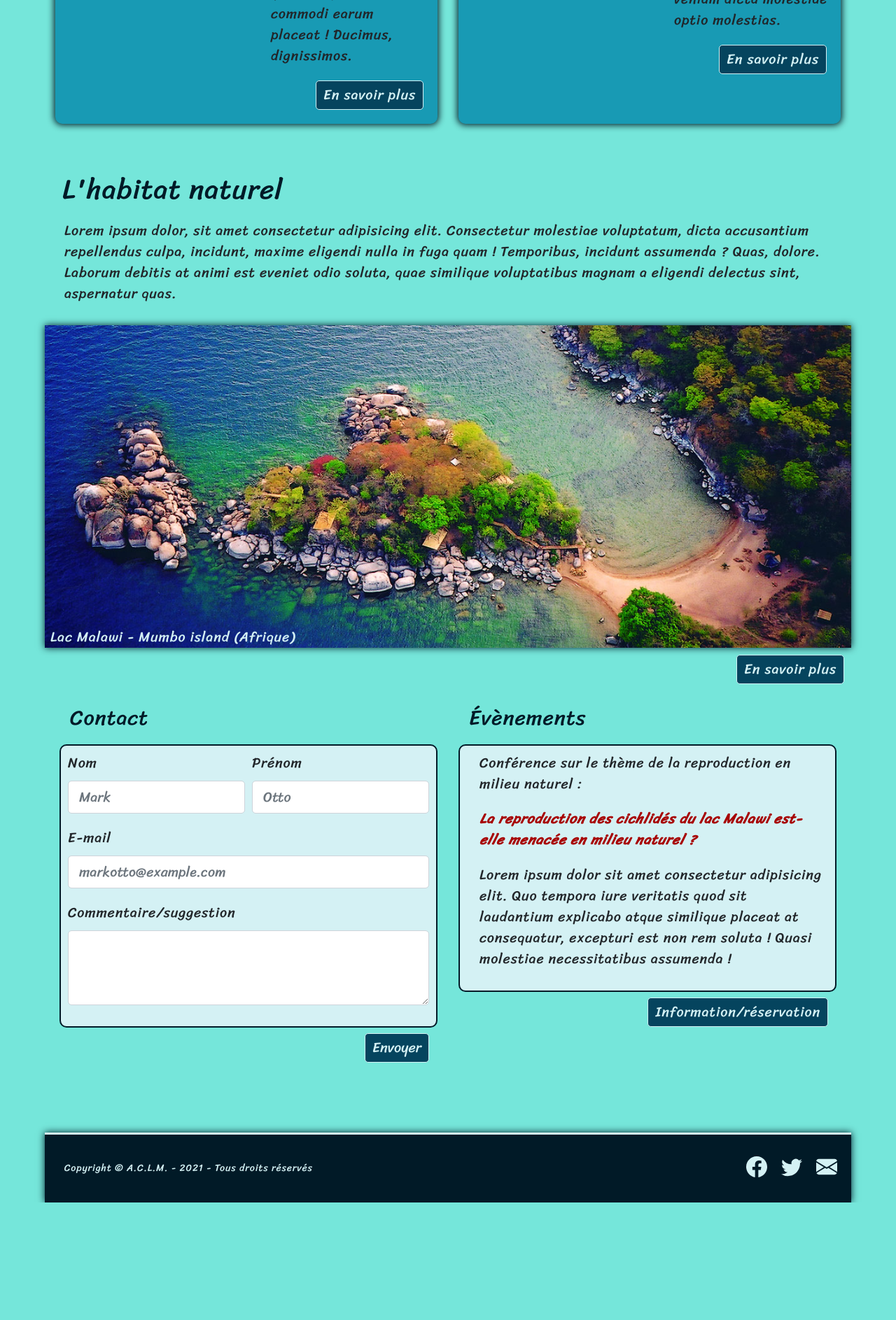
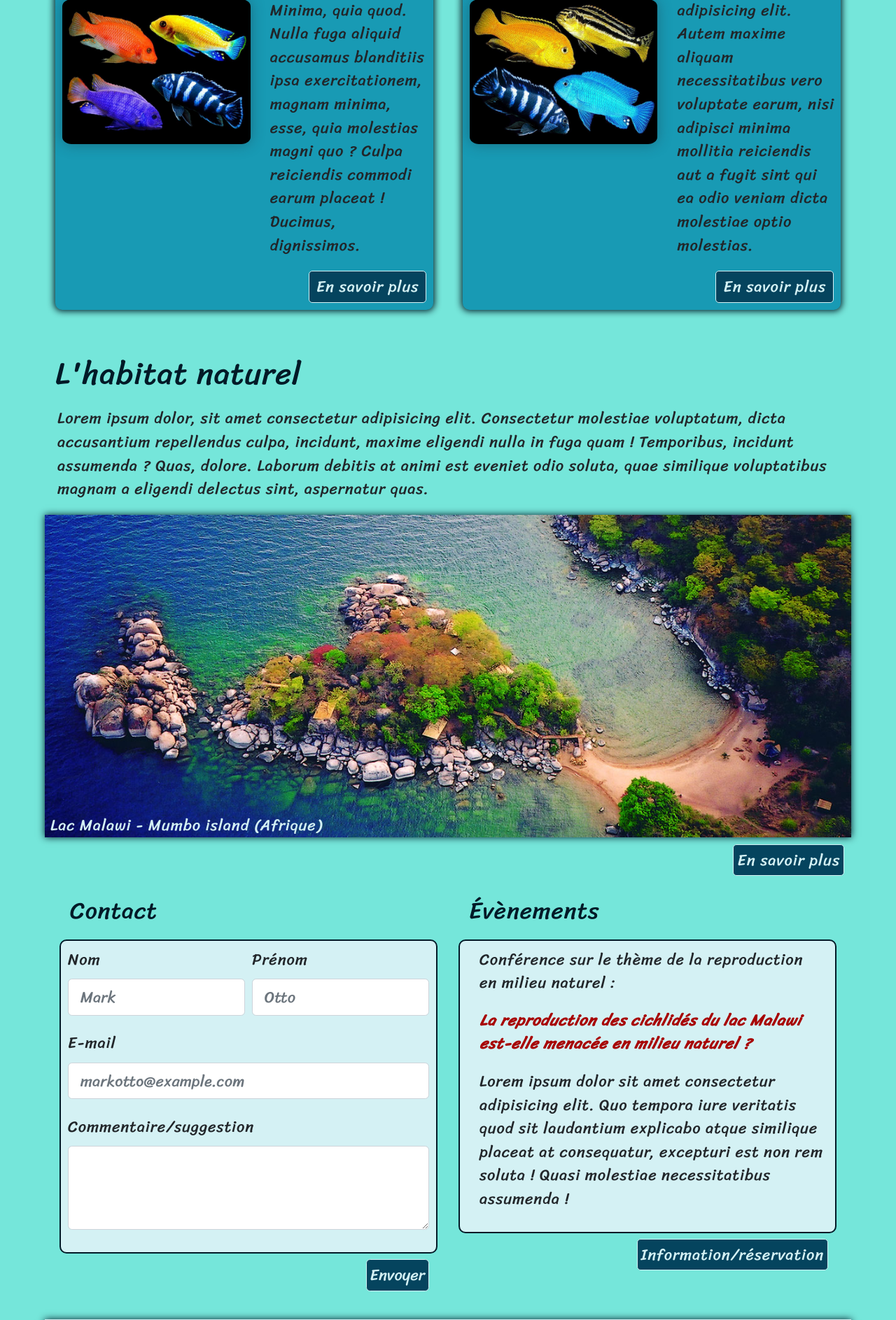
Before and after one commit to CDom42/eval1-asso-cichlides, a PHP site: page / in a window 1280 px wide. Shown: the part 2903-4790 px from the top of the page at 70% size. Before the commit the page ends 4622 px from the top, so only its background shows below. Run offline with PHP 8.4, Linux system fonts and the light colour scheme.

Commit message:
work on fine-tuning the responsive

```diff
--- a/style.css
+++ b/style.css
@@ -1,6 +1,6 @@
 /* ΞΞΞΞΞΞΞΞΞΞΞΞΞ  general styles  ΞΞΞΞΞΞΞΞΞΞΞΞΞ */
 :root {
-    font-size: 12px;
+    font-size: 14px;
 }
 
 * {
@@ -101,7 +101,7 @@ p {
     background-color: #05445e;
     color: #d4f1f4;
     border-color: #d4f1f4;
-    padding: 5px 10px 5px 10px;
+    padding: 5px;
 }
 
 .img-contenant > .button:hover,
@@ -115,7 +115,7 @@ p {
 .btn-info,
 .conf > .button {
     float: right;
-    margin: 20px auto;
+    margin: 20px 0 0 0;
     transition-duration: .5s;
 }
 
@@ -186,6 +186,7 @@ p {
         "article6"
         "article7";
     grid-row-gap: 2em;
+    grid-column-gap: .5em;
 }
 
 .article1 {
@@ -218,7 +219,6 @@ p {
 
 .module-texte {
     flex-shrink: initial;
-    padding: 10px;
     align-content: center;
     justify-content: center;
 }
@@ -235,7 +235,7 @@ p {
     border-radius: 5%;
     justify-content: center;
     align-content: center;
-    width: 260px;
+    width: 12em;
     display: block;
     margin: 0 auto;
     -webkit-box-shadow: 0px 0px 20px 0px #1d2e3866;
@@ -244,9 +244,9 @@ p {
 
 .footer {
     background-color: #011a27;
-    height: 5em;
+    height: 6em;
     border-top: 3px solid #d4f1f4;
-    margin-top: 80px;
+    margin-top: 40px;
     box-shadow: 0px 0px 10px 0px #011a27;
     display: flex;
     align-items: center;
@@ -273,19 +273,38 @@ p {
     font-size: 1.5em;
 }
 
-@media screen and (max-width: 320px) {
+@media screen and (max-width: 410px) {
     .title-header h1 {
-        padding-top: 60px;
+        padding-top: 1.7em;
+        font-size: 1.8em;
     }
 
     .module-image img {
         width: 85%;
     }
+
+    .theme {
+        font-size: 60%;
+    }
+}
+
+@media screen and (min-width: 411px) and (max-width: 575px) {
+    .title-header h1 {
+      font-size: 2.5em;
+    }
+
+    .module-image img {
+      width: 80%;
+    }
+
+    .theme {
+      font-size: 80%;
+    }
 }
 
 @media screen and (min-width: 576px) {
     :root {
-        font-size: 14px;
+        font-size: 1.1em;
     }
 
     .grid-container {
@@ -302,7 +321,7 @@ p {
 
 @media screen and (min-width: 768px) {
     :root {
-        font-size: 16px;
+        font-size: 1.2em
     }
 
     .grid-container {
@@ -320,7 +339,7 @@ p {
 
 @media screen and (min-width: 992px) {
     :root {
-        font-size: 18px;
+        font-size: 1.3em;
     }
 
     .grid-container {
@@ -336,7 +355,7 @@ p {
 
 @media screen and (min-width: 1200px) {
     :root {
-        font-size: 20px;
+        font-size: 1.4em;
     }
 
     .grid-container {
@@ -403,22 +422,22 @@ p {
     box-shadow: 0px 0px 10px 0px #011a27;
 }
 
-.theme
-.theme-title {
+.theme-title h3 {
     color: #d4f1f4;
-    font-size: 2em;
+    font-size: 1.5em;
     text-shadow: -2px -2px 2px #a70202;
     text-align: center;
     position: absolute;
-    top: 30%;
+    top: 20%;
     left: 50%;
     transform: translate(-50%, -50%);
     width: 60%;
     z-index: 2;
-    animation: theme-title ease 6s;
+    animation: theme-title ease 4s;
+    margin: 20px auto;
 }
 
-.theme-title:hover {
+.theme-title h3:hover {
     background-color: rgb(1, 26, 39, .8);
     color: #a70202;
     border-radius: 20px;
```
Also changed, not shown: other parts of style.css (+19 -7 lines).
